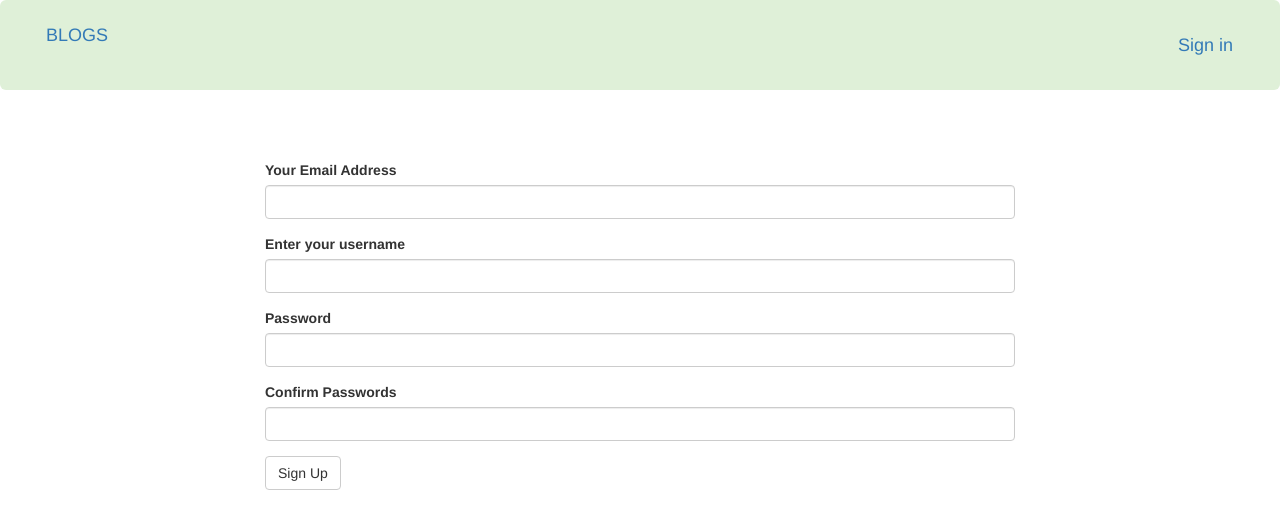
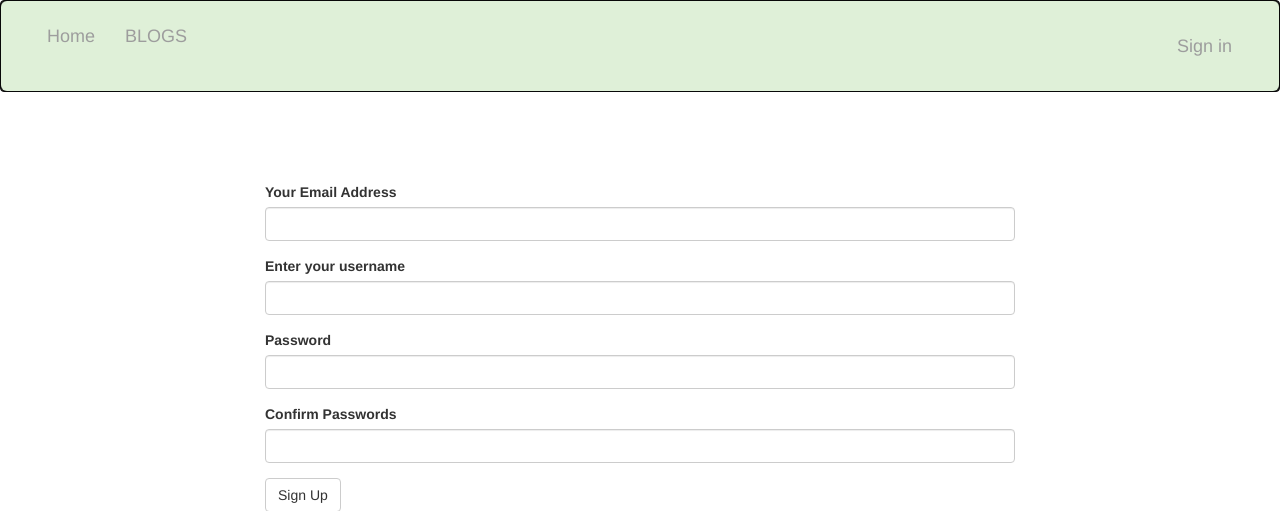
Before and after one commit to ronnieoginga/MY-BLOG, a Flask app: page /auth/register in a window 1280 px wide. Shown: the top 511 px of the page. Run offline with Flask 2, Linux system fonts and the light colour scheme; some libraries are stand-ins or nearby versions.

Commit message:
styled nav

```diff
--- a/app/templates/navbar.html
+++ b/app/templates/navbar.html
@@ -1,6 +1,6 @@
-<!-- <div class="navbar navbar-inverse" role="navigation"> -->
+<div class="navbar navbar-inverse" role="navigation">
     <div class="container-fluid bg-success btn-lg text-warning ">
-        <!-- <div class="navbar-header">
+        <div class="navbar-header">
             <button type="button" class="navbar-toggle" data-toggle="collapse" data-target=".navbar-collapse">
               <span class="sr-only">Toggle navigation</span>
               <span class="icon-bar"></span>
@@ -8,10 +8,10 @@
               <span class="icon-bar"></span>
             </button>
             <a class="navbar-brand" href="/"> </a>
-        </div> -->
+        </div>
         <div class="navbar-collapse collapse">
             <ul class="nav navbar-nav">
-                <!-- <li><a href="/">Home</a></li> -->
+                <li><a href="/">Home</a></li>
                 <li><a href="/">BLOGS</a></li>
             </ul>
             <ul class="nav navbar-nav navbar-right btn-lg text-warning">
@@ -25,4 +25,4 @@
         </div>
 
     </div>
-<!-- </div>  -->
+</div>
```
